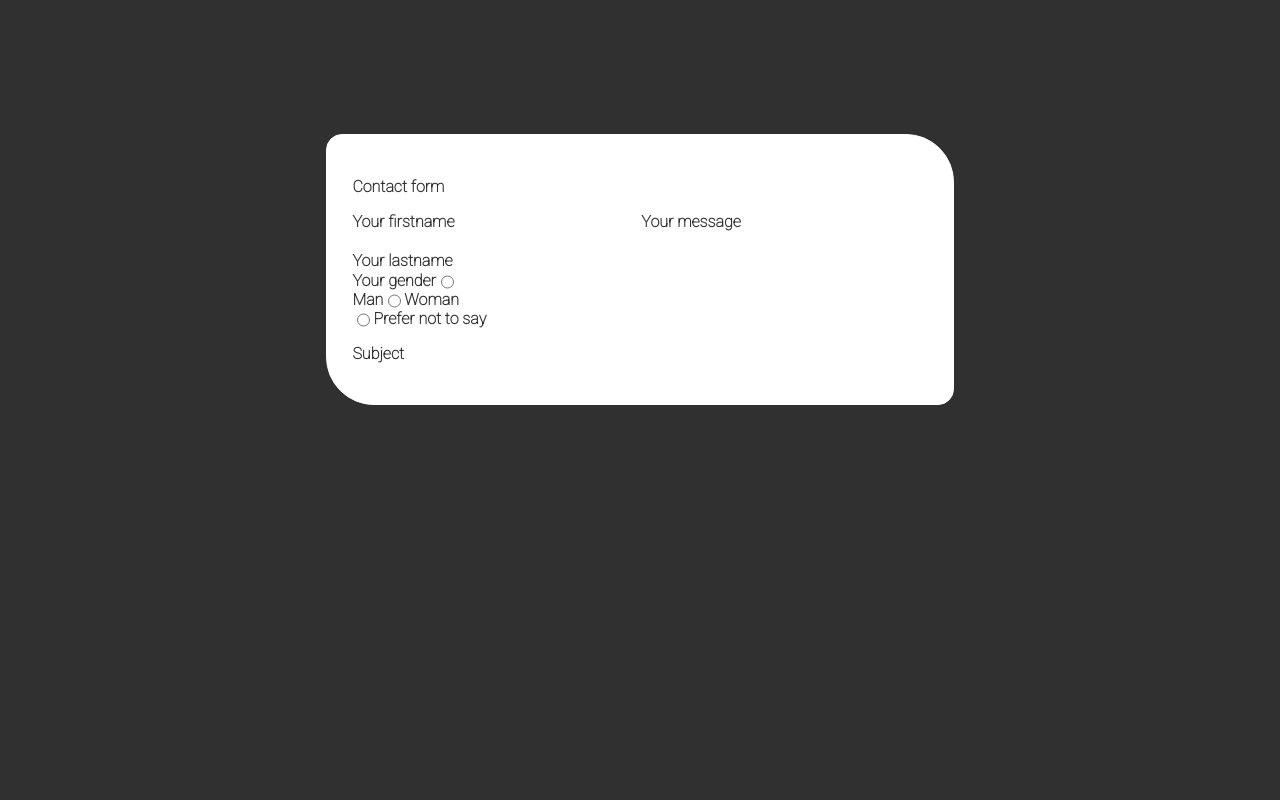
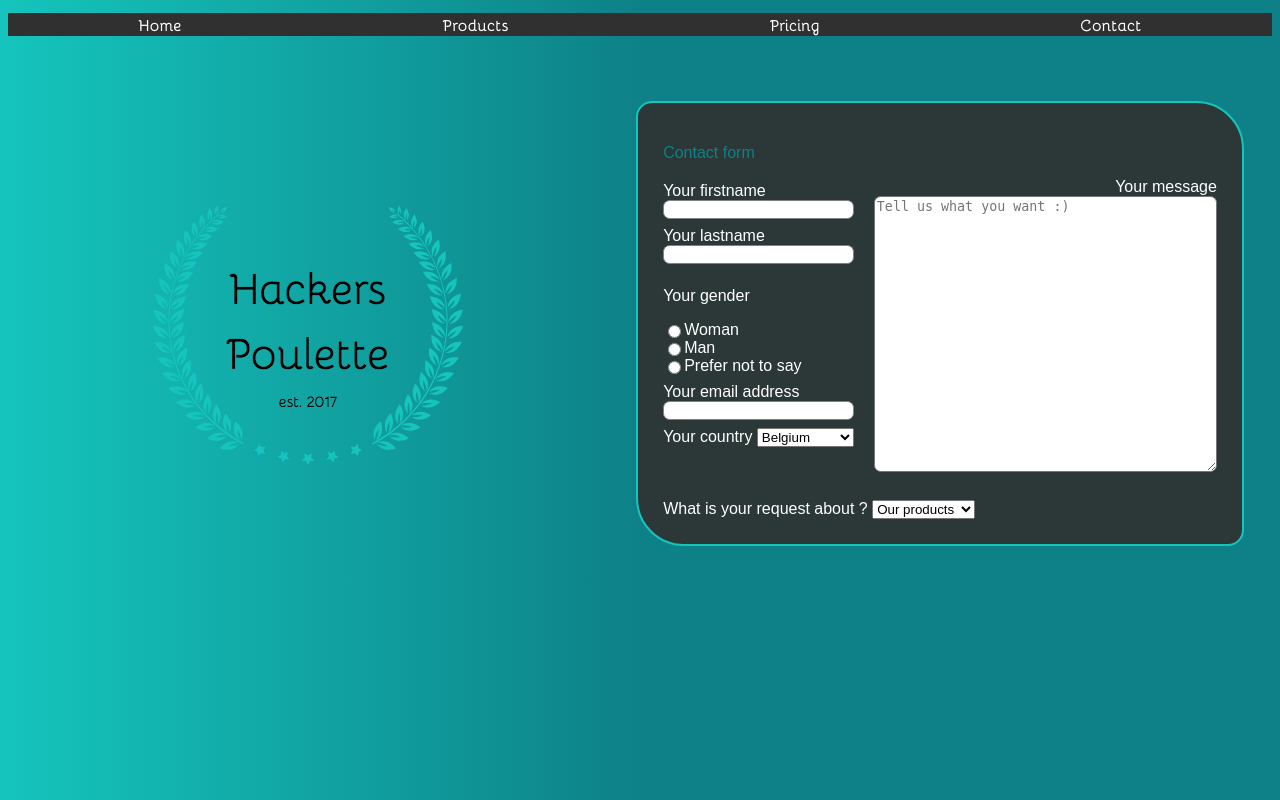
Before and after one commit to philouLeF/Hackers-Poulette, a PHP site: page / in a window 1280 px wide. Run offline with PHP 8.4, Linux system fonts and the light colour scheme.

Commit message:
front à peaufiner mais ok

```diff
--- a/assets/style/style.css
+++ b/assets/style/style.css
@@ -1,32 +1,76 @@
-@import url("https://fonts.googleapis.com/css2?family=Roboto:wght@100&display=swap");
+@font-face {
+  font-family: "bellota bold";
+  src: url("../fonts/bellota/Bellota-Bold.otf");
+  font-weight: bold;
+}
+
+ul, li {
+  margin: 0;
+  padding: 0;
+  text-indent: 0;
+  list-style-type: none;
+}
+
 body {
   color: #303030;
-  background-color: #303030;
-  font-family: 'Roboto', sans-serif;
-  font-weight: bold;
+  background: -webkit-gradient(linear, left top, right top, from(#15c5bd), color-stop(50%, #0d8187));
+  background: linear-gradient(90deg, #15c5bd 0%, #0d8187 50%);
+  font-family: Arial, Helvetica, sans-serif;
+}
+
+header > .nav {
+  color: #FFF;
+  margin-top: 1%;
   display: -webkit-box;
   display: -ms-flexbox;
   display: flex;
+  width: auto;
+  -ms-flex-pack: distribute;
+      justify-content: space-around;
+  font-family: 'bellota bold', Arial;
+}
+
+header {
+  background-color: #303030;
+}
+
+main {
+  display: -webkit-box;
+  display: -ms-flexbox;
+  display: flex;
+  -webkit-box-orient: horizontal;
+  -webkit-box-direction: normal;
+      -ms-flex-direction: row;
+          flex-direction: row;
+  -webkit-box-align: center;
+      -ms-flex-align: center;
+          align-items: center;
+  margin-top: 3%;
 }
 
 input {
   color: #303030;
-  border: 1px #FFF solid;
+  border: 1px gray double;
   border-radius: 0.5em;
 }
 
 .form {
-  background-color: white;
-  border: 1px solid #FFF;
+  background: rgba(48, 48, 48, 0.9);
+  color: #FFF;
+  border: 2px #15C5BD double;
   border-radius: 1em 3em 1em 3em;
   padding: 2%;
-  height: 80%;
+  width: auto;
   margin: auto;
-  margin-top: 10%;
+}
+
+textarea {
+  border-radius: 0.5em;
 }
 
 .h {
   font-weight: 3000;
+  color: #0d8187;
 }
 
 .middle {
@@ -40,6 +84,7 @@ input {
   -webkit-box-pack: justify;
       -ms-flex-pack: justify;
           justify-content: space-between;
+  gap: 20px;
 }
 
 .firstColumn {
@@ -50,10 +95,24 @@ input {
   -webkit-box-direction: normal;
       -ms-flex-direction: column;
           flex-direction: column;
-  -webkit-box-pack: end;
-      -ms-flex-pack: end;
-          justify-content: flex-end;
   width: 50%;
+}
+
+.firstColumn > * {
+  margin-top: 2%;
+  margin-bottom: 2%;
+}
+
+.flexColumn {
+  display: -webkit-box;
+  display: -ms-flexbox;
+  display: flex;
+  -webkit-box-orient: vertical;
+  -webkit-box-direction: normal;
+      -ms-flex-direction: column;
+          flex-direction: column;
+  -ms-flex-wrap: wrap;
+      flex-wrap: wrap;
 }
 
 .gender {
@@ -70,5 +129,26 @@ input {
   display: -webkit-box;
   display: -ms-flexbox;
   display: flex;
+  -webkit-box-orient: horizontal;
+  -webkit-box-direction: normal;
+      -ms-flex-direction: row;
+          flex-direction: row;
+}
+
+.message {
+  display: -webkit-box;
+  display: -ms-flexbox;
+  display: flex;
+  -webkit-box-orient: vertical;
+  -webkit-box-direction: normal;
+      -ms-flex-direction: column;
+          flex-direction: column;
+  -webkit-box-align: end;
+      -ms-flex-align: end;
+          align-items: flex-end;
+}
+
+.subject {
+  margin-top: 5%;
 }
 /*# sourceMappingURL=style.css.map */
--- a/assets/style/style.scss
+++ b/assets/style/style.scss
@@ -1,48 +1,95 @@
-@import url('https://fonts.googleapis.com/css2?family=Roboto:wght@100&display=swap');
+@font-face{
+    font-family:"bellota bold";
+    src: url("../fonts/bellota/Bellota-Bold.otf");
+    font-weight: bold;
+}
 
 $logoColor: #0d8187;
+$secondLogoColor: #15C5BD;
 $thirdColor: #FFF;
 $textColor: #303030;
 
+$inputRadius: 0.5em;
+
+ul, li {
+    margin: 0;
+    padding: 0;
+    text-indent: 0;
+    list-style-type: none;
+}
+
 body {
     color: $textColor;
+    background: linear-gradient(90deg, rgba(21,197,189,1) 0%, rgba(13,129,135,1) 50%);
+    font-family: Arial, Helvetica, sans-serif;
+}
+
+header > .nav {
+    color: $thirdColor;
+    margin-top: 1%;
+    display: flex;
+    width: auto;
+    justify-content: space-around;
+    font-family: 'bellota bold', Arial;
+}
+
+header {
     background-color: $textColor;
-    font-family: 'Roboto', sans-serif;
-    font-weight: bold;
+}
+
+main {
     display: flex;
+    flex-direction: row;
+    align-items: center;
+    margin-top: 3%;
 }
 
 input {
     color: $textColor;
-    border: 1px $thirdColor solid;
-    border-radius: 0.5em;
+    border: 1px gray double;
+    border-radius: $inputRadius;
 }
 
 .form {
-    background-color: white;
-    border: 1px solid $thirdColor;
+    background: rgba($textColor, $alpha: 0.9);
+    color: $thirdColor;
+    border: 2px $secondLogoColor double;
     border-radius: 1em 3em 1em 3em;
     padding: 2%;
-    height: 80%;
+    width: auto;
     margin: auto;
-    margin-top: 10%;
+}
+
+textarea {
+    border-radius: 0.5em;
 }
 
 .h {
     font-weight: 3000;
+    color: $logoColor;
 }
 
 .middle {
     display: flex;
     flex-direction: row;
     justify-content: space-between;
+    gap: 20px;
 }
 
 .firstColumn {
     display: flex;
     flex-direction: column;
-    justify-content: flex-end;
     width: 50%;
+}
+.firstColumn > * {
+    margin-top: 2%;
+    margin-bottom: 2%;
+}
+
+.flexColumn {
+    display: flex;
+    flex-direction: column;
+    flex-wrap: wrap;
 }
 
 .gender {
@@ -52,4 +99,15 @@ input {
 
 .genderFlex {
     display: flex;
+    flex-direction: row;
 }
+
+.message {
+    display: flex;
+    flex-direction: column;
+    align-items: flex-end;
+}
+
+.subject {
+    margin-top: 5%;
+}
--- a/index.php
+++ b/index.php
@@ -9,41 +9,74 @@
     <title>Hackers Poulette</title>
 </head>
 <body>
+    <header>
+            <ul class="nav">
+                <li>Home</li>
+                <li>Products</li>
+                <li>Pricing</li>
+                <li>Contact</li>
+            </ul>
+    </header>
+
+    <main>
+        <img src="assets/img/hackers-poulette-logo.png" alt="Hackers Poulette logo">
     <form action="" class="form">
         <p class="h">Contact form</p>
         <div class="middle">
             <div class="firstColumn">
-            <div class="name">
+                <div class="name flexColumn">
                     <label for="firstname">Your firstname</label>
                     <input type="text">
                 </div>
-                <div class="lastname">
+                <div class="lastname flexColumn">
                     <label for="lastname">Your lastname</label>
                     <input type="text">
                 </div>
+
                 <div class="gender">
                     <div class="genderFlex">
-                        <label for="gender">Your gender</label>
-                        <input type="radio" name="gender">
+                        <p>Your gender</p>
                     </div>
                     <div class="genderFlex">
-                    <label for="man">Man</label>
                         <input type="radio" name="gender">
                         <label for="woman">Woman</label>
                     </div>
                     <div class="genderFlex">
                         <input type="radio" name="gender">
-                        <label for="Prefer not to say">Prefer not to say</label>
+                        <label for="man">Man</label>
                     </div>
+                    <div class="genderFlex">
+                        <input type="radio" name="gender">
+                        <label for="preferNotToSay">Prefer not to say</label>
+                    </div>
+                </div>
+
+                <div class="mail flexColumn">
+                    <label for="">Your email address</label>
+                    <input type="text">
+                </div>
+                <div class="country">
+                    <label for="country">Your country</label>
+                    <select name="country" id="country"> <!-- trouver une api -->
+                        <option value="belgium">Belgium</option>
+                        <option value="france">France</option>
+                        <option value="luxembourg">Luxembourg</option>
+                        <option value="netherlands">Netherlands</option>
+                    </select>
                 </div>
             </div>
             <div class="message">
                 <label for="message">Your message</label>
-                <input type="text">
+                <textarea name="message"cols="40" rows="18" placeholder="Tell us what you want :)"></textarea>
             </div>
         </div>
         <div class="subject">
-            <p>Subject</p>
+            <label for="subject">What is your request about ?</label>
+            <select name="subject" id="subject">
+                <option value="products">Our products</option>
+                <option value="job">Our job offers</option>
+                <option value="other">Other</option>
+            </select>
         </div>
     </form>
 </body>
```
Also changed, not shown: assets/fonts/bellota/SIL Open Font License.txt (added, +44 -0 lines), assets/fonts/bellota/Bellota-Bold.otf (added), assets/fonts/bellota/Bellota-BoldItalic.otf (added), assets/fonts/bellota/Bellota-Italic.otf (added), assets/fonts/bellota/Bellota-Light.otf (added), assets/fonts/bellota/Bellota-LightItalic.otf (added), assets/fonts/bellota/Bellota-Regular.otf (added), 1 other file.
